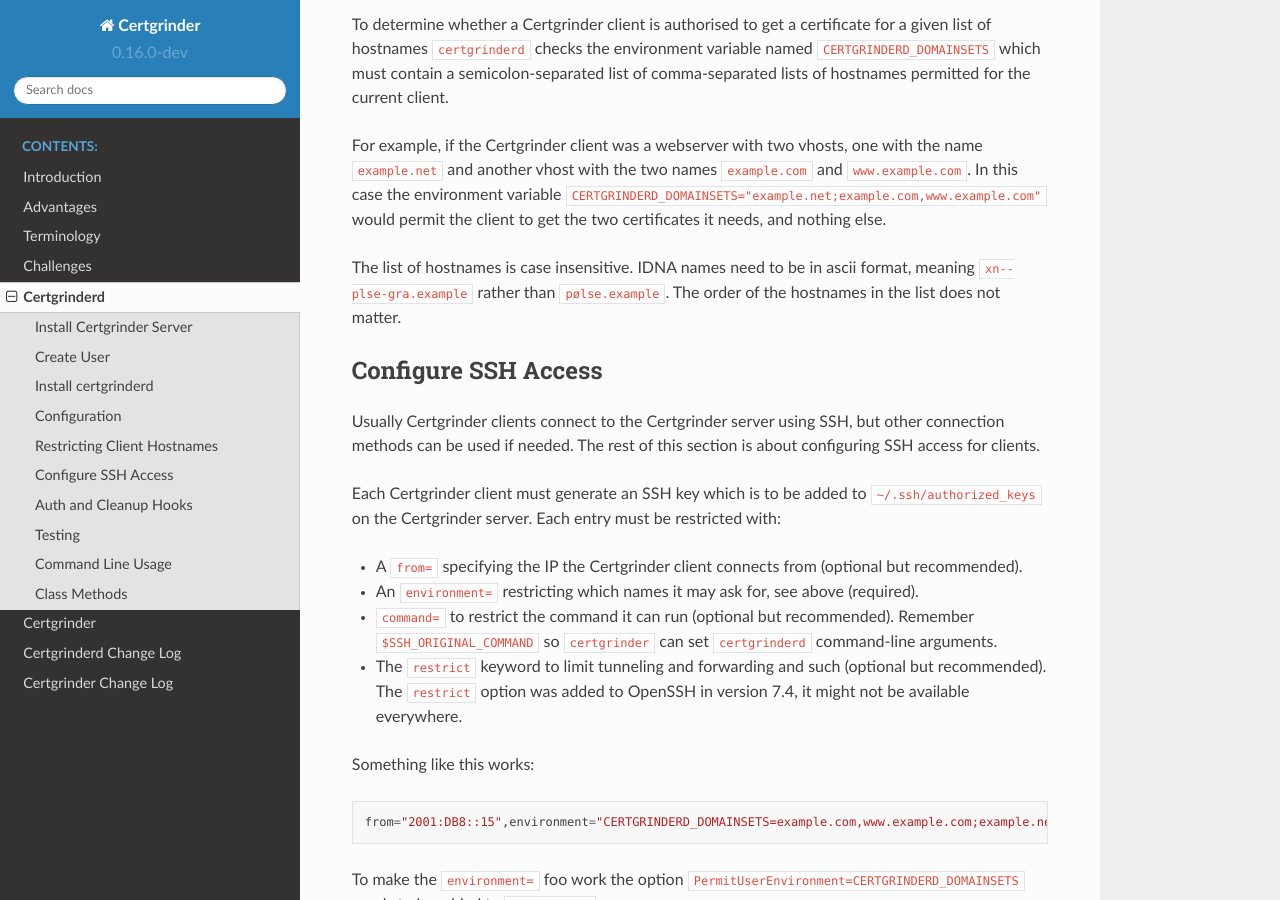
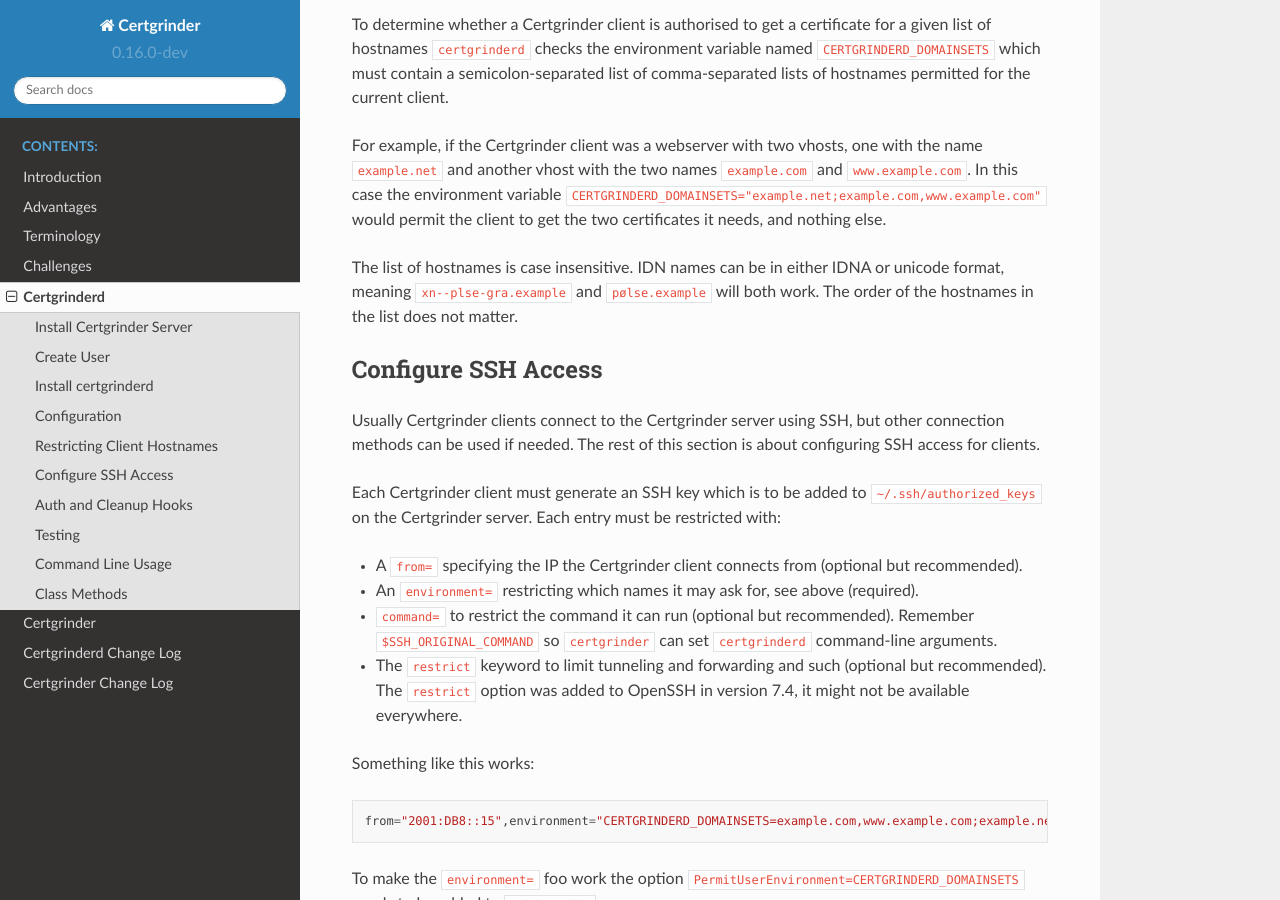
Before and after one commit to tykling/certgrinder, a Sphinx documentation site: the page built from docs/certgrinderd.rst, in a window 1280 px wide and 900 px high, scrolled down 4058 px. Built offline with Sphinx 7.4.7 and the Read the Docs theme 2.0.0, drawn with Linux system fonts in a browser that asks for light colours.

Commit message:
fix wrong IDN documentation

```diff
--- a/docs/certgrinderd.rst
+++ b/docs/certgrinderd.rst
@@ -144,7 +144,7 @@
 
 For example, if the Certgrinder client was a webserver with two vhosts, one with the name ``example.net`` and another vhost with the two names ``example.com`` and ``www.example.com``. In this case the environment variable ``CERTGRINDERD_DOMAINSETS="example.net;example.com,www.example.com"`` would permit the client to get the two certificates it needs, and nothing else.
 
-The list of hostnames is case insensitive. IDNA names need to be in ascii format, meaning ``xn--plse-gra.example`` rather than ``pølse.example``. The order of the hostnames in the list does not matter.
+The list of hostnames is case insensitive. IDN names can be in either IDNA or unicode format, meaning ``xn--plse-gra.example`` and ``pølse.example`` will both work. The order of the hostnames in the list does not matter.
 
 
 Configure SSH Access
```
Also changed, not shown: 2 other files.
